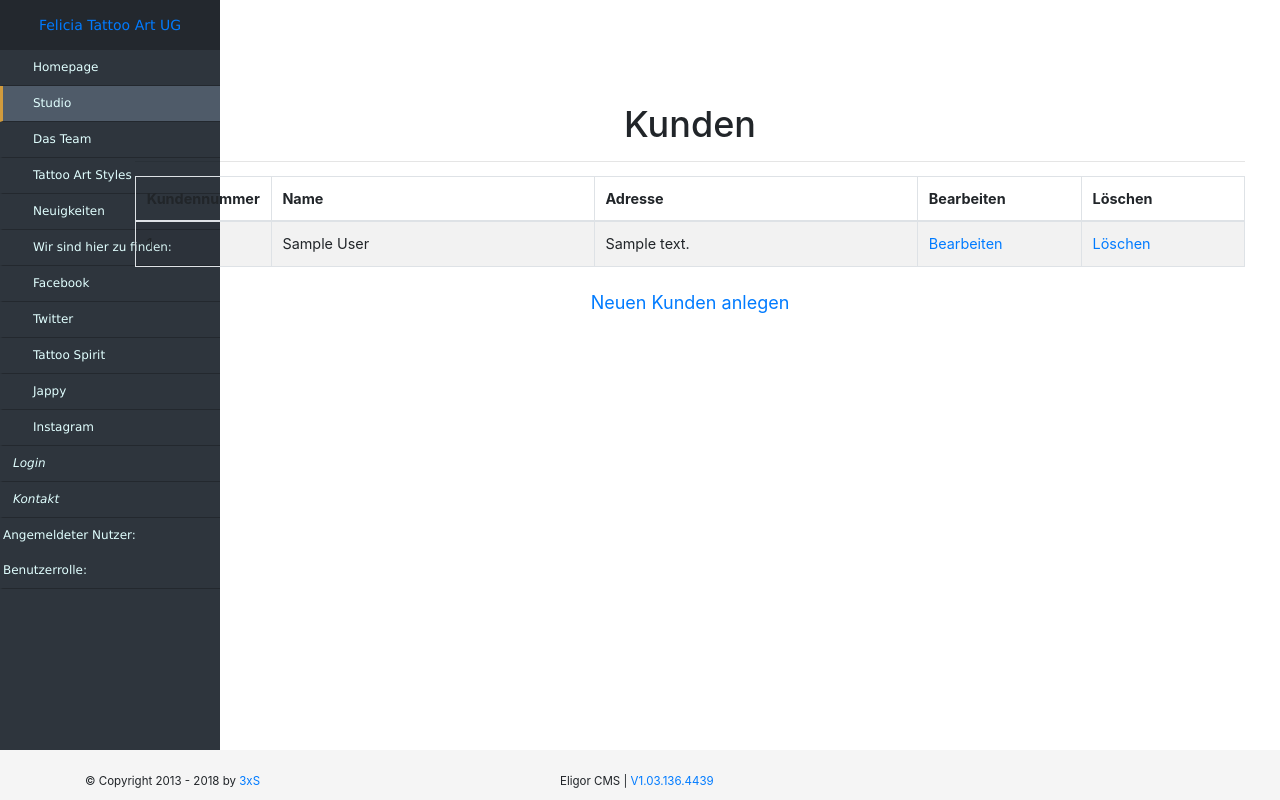
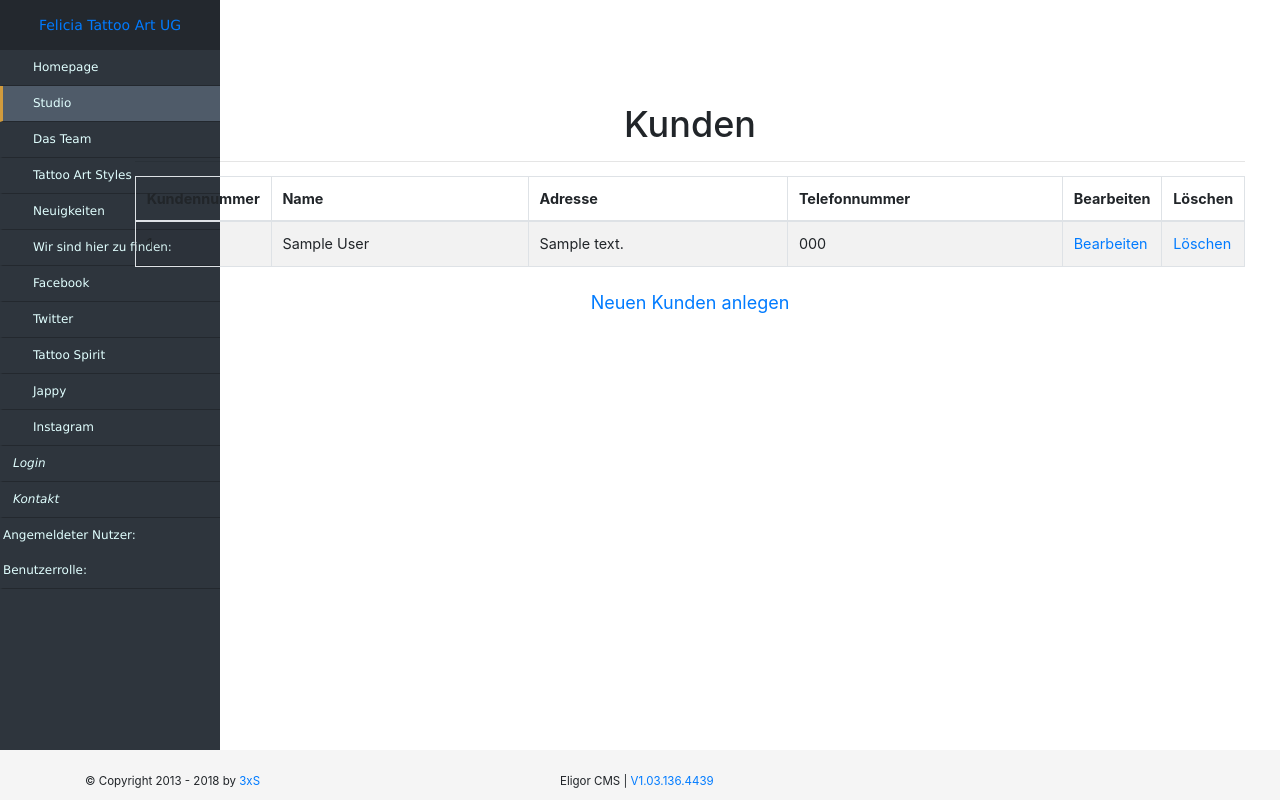
Before and after one commit to Seruun/PythonWebApp, a Flask app: template pywebapp/templates/secured/show_customer.html in a window 1280 px wide. Run offline with Flask 2, Linux system fonts and the light colour scheme; tables that the repository leaves empty hold one stand-in row (values such as "Sample post"); the template is opened without the code that fills it: values that come from a table or form of the project are taken from there, most other values are stand-ins (such as "Sample title", 1, 10 or a date in 2020); parts of the project's set-up code (start-up, migrations or seed data) failed here and were passed over; some libraries are stand-ins or nearby versions.

Commit message:
Added Phonenumber in Customer List

```diff
--- a/pywebapp/templates/secured/show_customer.html
+++ b/pywebapp/templates/secured/show_customer.html
@@ -22,6 +22,7 @@
                 <th width="10%"> Kundennummer </th>
                 <th width="30%"> Name </th>
                 <th width="30%"> Adresse </th>
+                <th width="30%"> Telefonnummer </th>
                 <th width="15%"> Bearbeiten </th>
                 <th width="15%"> Löschen </th>
               </tr>
@@ -32,6 +33,7 @@
                 <td> {{ customer.id }} </td>
                 <td> {{ customer.full_name }} </td>
                 <td> {{ customer.address }} </td>
+                <td> {{ customer.phone_number }} </td>
                 <td>
                   <a href="{{ url_for('home.edit_customer', id=customer.id) }}">
                     <i class="fa fa-pencil"></i> Bearbeiten
```
